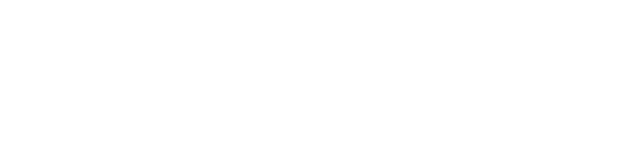
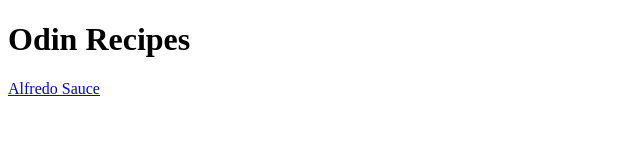
Before and after one commit to ejnowlin/odin-recipes, a plain HTML site: page index.html in a window 1280 px wide. Shown: the whole page, without its empty margins (0-640 px from the left). Drawn offline with Linux system fonts and the light colour scheme.

Commit message:
Add alfredo-sauce.html link to index.html

```diff
--- a/index.html
+++ b/index.html
@@ -6,6 +6,7 @@
         <title>Recipes - Home</title>
     </head>
     <body>
-
+        <h1>Odin Recipes</h1>
+        <a href="./recipes/alfredo-sauce.html">Alfredo Sauce</a>
     </body>
 </html>
```
